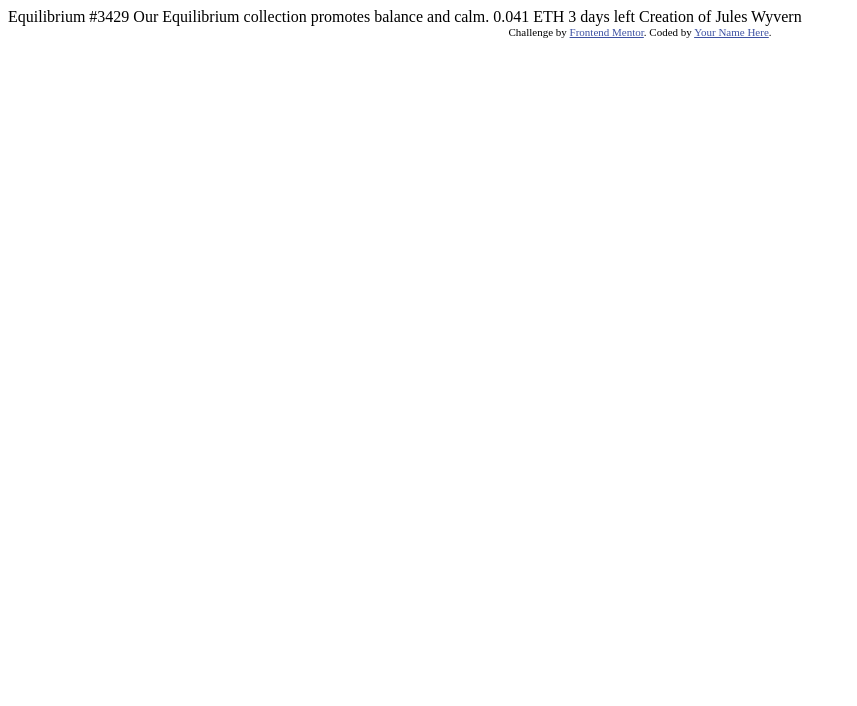
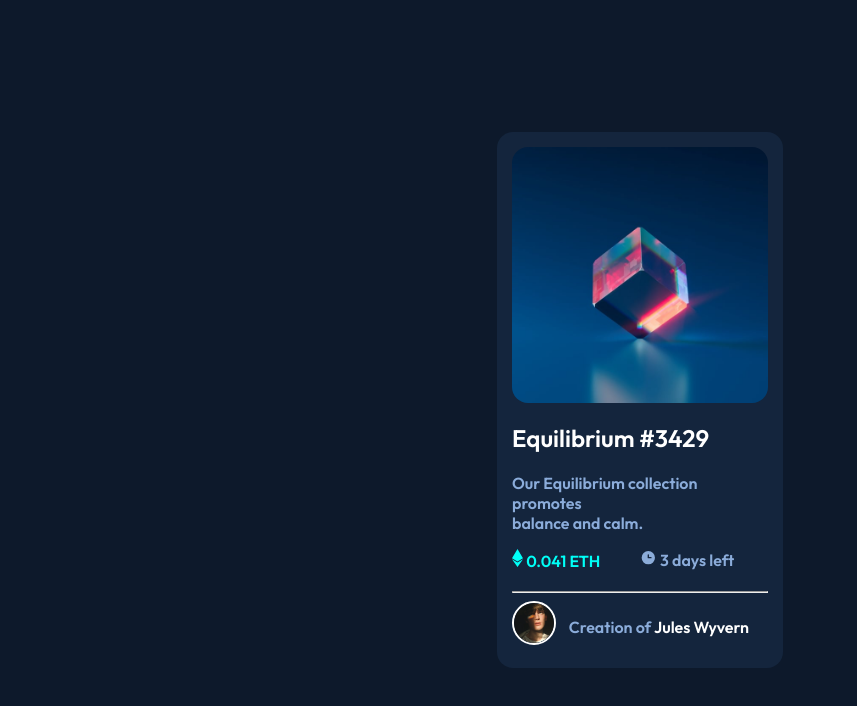
Before and after one commit to Yacouba227/nftPreviewCardComponentChallenge, a plain HTML site: page index.html in a window 1280 px wide. Shown: the whole page, without its empty margins (0-857 px from the left). Drawn offline with Linux system fonts and the light colour scheme.

Commit message:
first commit

```diff
--- a/index.html
+++ b/index.html
@@ -2,32 +2,32 @@
 <html lang="en">
 <head>
   <meta charset="UTF-8">
-  <meta name="viewport" content="width=device-width, initial-scale=1.0"> <!-- displays site properly based on user's device -->
-
+  <meta name="viewport" content="width=device-width, initial-scale=1.0">
+  <link rel="stylesheet" href="style.css">
   <link rel="icon" type="image/png" sizes="32x32" href="./images/favicon-32x32.png">
 
   <title>Frontend Mentor | NFT preview card component</title>
-
-  <!-- Feel free to remove these styles or customise in your own stylesheet 👍 -->
-  <style>
-    .attribution { font-size: 11px; text-align: center; }
-    .attribution a { color: hsl(228, 45%, 44%); }
-  </style>
 </head>
 <body>
+  <div class="wrapper">
+    <div class="container">
+      <img id="op" src="images/image-equilibrium.jpg" alt="">
+      <div class="view">
+        <img src="images/icon-view.svg" alt="">
+      </div>
+    </div>
+    <h2 class="whi">Equilibrium #3429</h2>
+    <p class="poi">Our Equilibrium collection promotes <br> balance and calm.</p>
+    <div class="temps">
+      <span class="pm"><img src="images/icon-ethereum.svg" alt=""> <span>0.041 ETH</span></span>
+      <span class="po"><img src="images/icon-clock.svg" alt=""> 3 days left</span>
+    </div>
+      <hr>
+      <div class="person">
+        <img src="images/image-avatar.png" alt="">
+        <p><span class="p">Creation of</span> <span class="whi">Jules Wyvern</span></p>
+      </div>
 
-  Equilibrium #3429
-
-  Our Equilibrium collection promotes balance and calm.
-
-  0.041 ETH
-  3 days left
-
-  Creation of Jules Wyvern
-
-  <div class="attribution">
-    Challenge by <a href="https://www.frontendmentor.io?ref=challenge" target="_blank">Frontend Mentor</a>.
-    Coded by <a href="#">Your Name Here</a>.
   </div>
 </body>
 </html>
--- /dev/null
+++ b/style.css
@@ -0,0 +1,96 @@
+@import url('https://fonts.googleapis.com/css2?family=Outfit:wght@600&display=swap');
+body{
+    background: hsl(217, 54%, 11%);
+    padding: 0;
+    margin: 0;
+    height: 100vh;
+    width: 100%;
+    display: flex;
+    align-items: center;
+    font-family: 'Outfit', sans-serif;
+}
+.wrapper{
+    padding: 15px;
+    margin: auto;
+    width: 20%;
+    background-color: hsl(216, 50%, 16%);
+    border-radius: 16px;
+}
+.container{
+    width: 100%;
+    position: relative;
+
+}
+.container #op{
+    border-radius: 16px;
+    width: 100%;
+    display: block;
+    margin: auto;
+}
+.view{
+    cursor: pointer;
+    border-radius: 16px;
+    width: 100%;
+    height: 100%;
+    top: 0;
+    left: 0;
+    position: absolute;
+    background: hsl(178, 100%, 50%, 0.5);
+    display: flex;
+    justify-content: center;
+    align-items: center;
+    flex-direction: column;
+    opacity: 0;
+    transition: 0.6s;
+}
+.view:hover{
+    opacity: 1;
+}
+.poi{
+    color: hsl(215, 51%, 70%);
+}
+.temps{
+    display: flex;
+    justify-content: space-between;
+    margin-bottom: 8%;
+    align-items: center;
+}
+.person{
+    display: flex;
+}
+.person img{
+    width: 40px;
+    height: 40px;
+    border: solid 2px white;
+    border-radius: 50%;
+}
+.person p{
+    padding-left: 5%;
+}
+.pm{
+    align-items: center;
+    color: hsl(178, 100%, 50%);
+}
+.po{
+    align-items: center;
+    color: hsl(215, 51%, 70%);
+    width: 50%;
+}
+.whi{
+    color:  hsl(0, 0%, 100%);
+    cursor: pointer;
+}
+.whi:hover{
+    color:  hsl(178, 100%, 50%);
+}
+.p{
+    color: hsl(215, 51%, 70%);
+}
+@media screen and (max-width: 425px) {
+    .wrapper{
+        width: 80%;
+    }
+    .temps{
+        width: 100%;
+    }
+}
```
